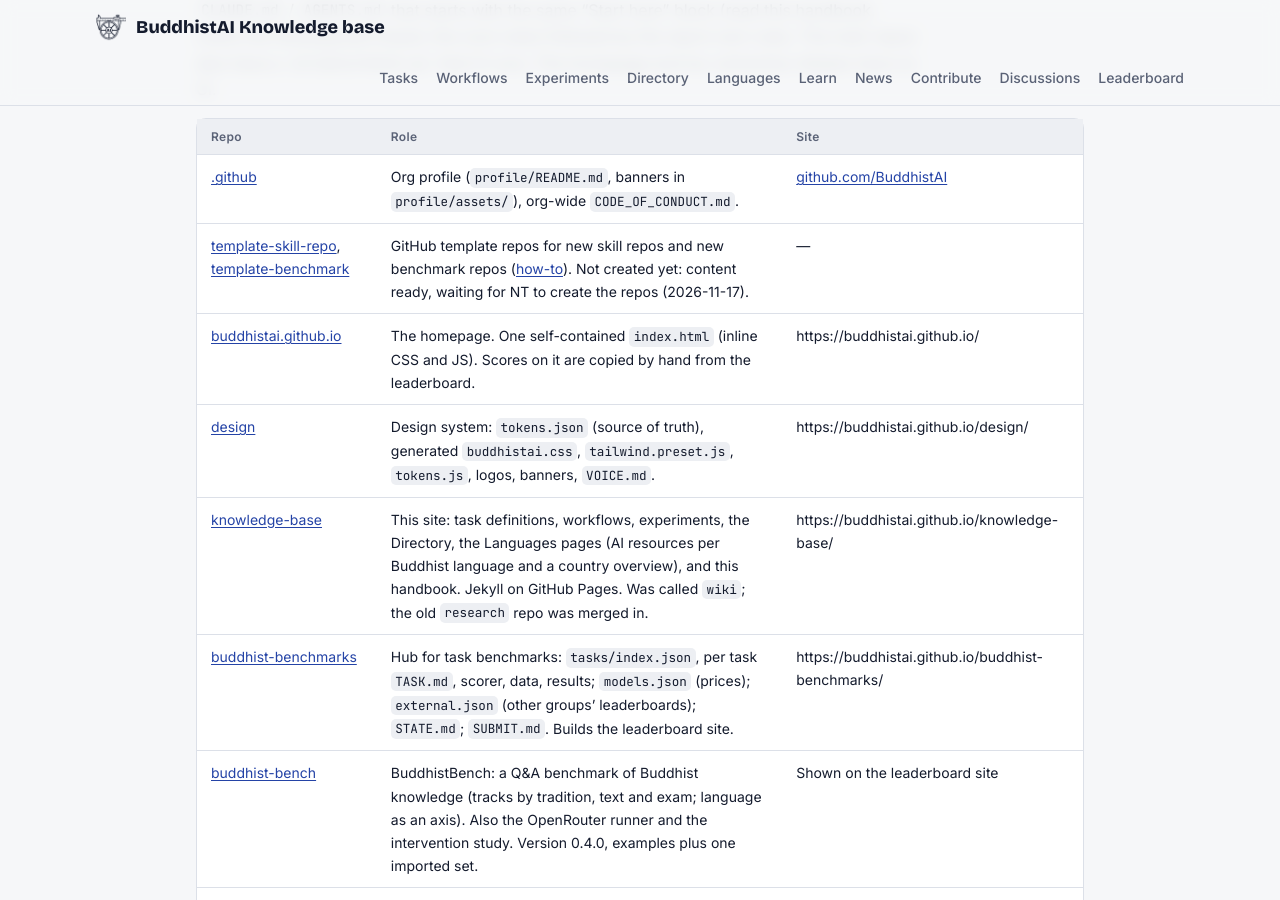
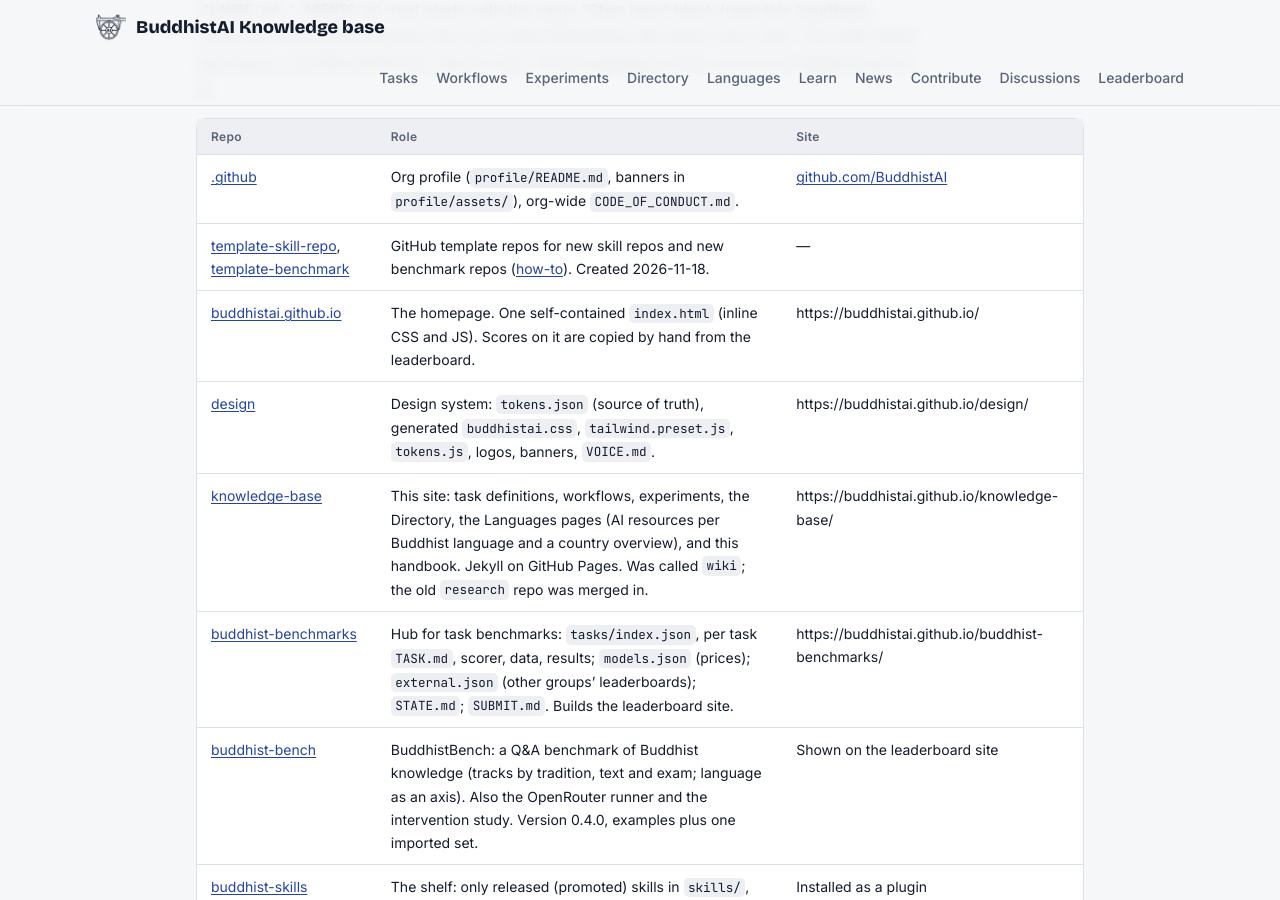
Before and after one commit to BuddhistAI/knowledge-base, a Jekyll site: the page built from handbook/architecture.md, in a window 1280 px wide and 900 px high, scrolled down 735 px. Built offline with Jekyll 4.4.1, drawn with Linux system fonts in a browser that asks for light colours.

Commit message:
Template repos exist: template-skill-repo and template-benchmark
Co-Authored-By: Claude Opus 5.5 <noreply@anthropic.com>
Claude-Session: https://claude.ai/code/session_012mRVgcHvoiUmjN44ifcyzd

```diff
--- a/handbook/architecture.md
+++ b/handbook/architecture.md
@@ -30,7 +30,7 @@ All repos are in the [BuddhistAI GitHub org](https://github.com/BuddhistAI), pub
 | Repo | Role | Site |
 | --- | --- | --- |
 | [.github](https://github.com/BuddhistAI/.github) | Org profile (`profile/README.md`, banners in `profile/assets/`), org-wide `CODE_OF_CONDUCT.md`. | [github.com/BuddhistAI](https://github.com/BuddhistAI) |
-| [template-skill-repo](https://github.com/BuddhistAI/template-skill-repo), [template-benchmark](https://github.com/BuddhistAI/template-benchmark) | GitHub template repos for new skill repos and new benchmark repos ([how-to](how-to.md#create-a-new-repo)). Not created yet: content ready, waiting for NT to create the repos (2026-11-17). | — |
+| [template-skill-repo](https://github.com/BuddhistAI/template-skill-repo), [template-benchmark](https://github.com/BuddhistAI/template-benchmark) | GitHub template repos for new skill repos and new benchmark repos ([how-to](how-to.md#create-a-new-repo)). Created 2026-11-18. | — |
 | [buddhistai.github.io](https://github.com/BuddhistAI/buddhistai.github.io) | The homepage. One self-contained `index.html` (inline CSS and JS). Scores on it are copied by hand from the leaderboard. | https://buddhistai.github.io/ |
 | [design](https://github.com/BuddhistAI/design) | Design system: `tokens.json` (source of truth), generated `buddhistai.css`, `tailwind.preset.js`, `tokens.js`, logos, banners, `VOICE.md`. | https://buddhistai.github.io/design/ |
 | [knowledge-base](https://github.com/BuddhistAI/knowledge-base) | This site: task definitions, workflows, experiments, the Directory, the Languages pages (AI resources per Buddhist language and a country overview), and this handbook. Jekyll on GitHub Pages. Was called `wiki`; the old `research` repo was merged in. | https://buddhistai.github.io/knowledge-base/ |
```
Also changed, not shown: handbook/status.md (+0 -1 lines).
